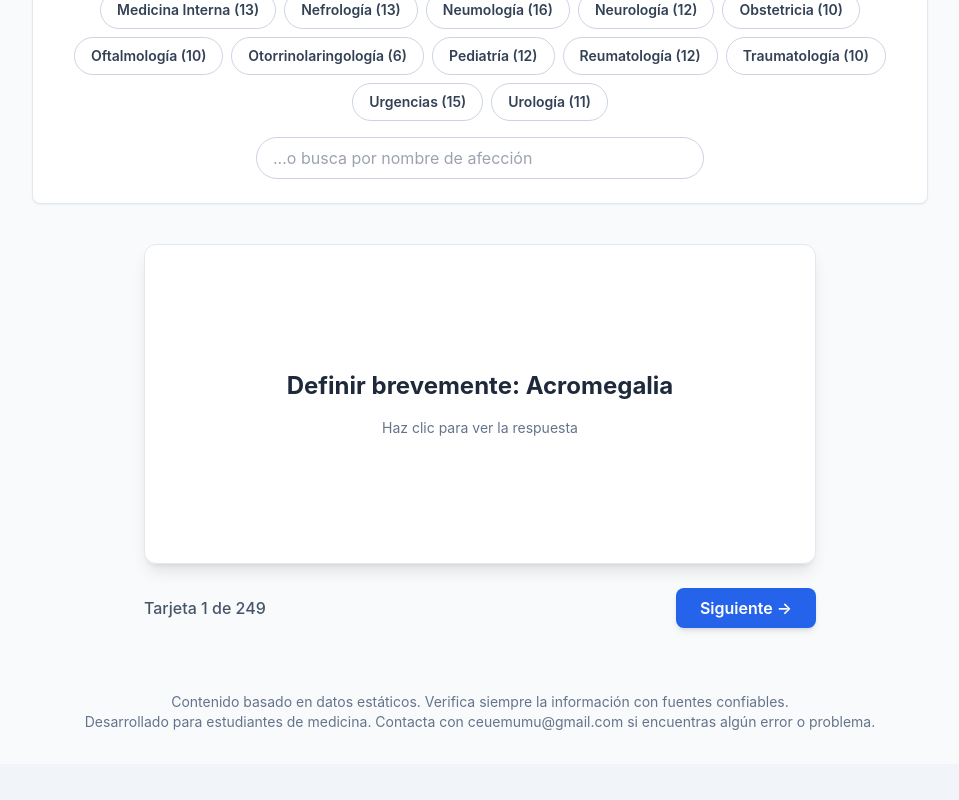
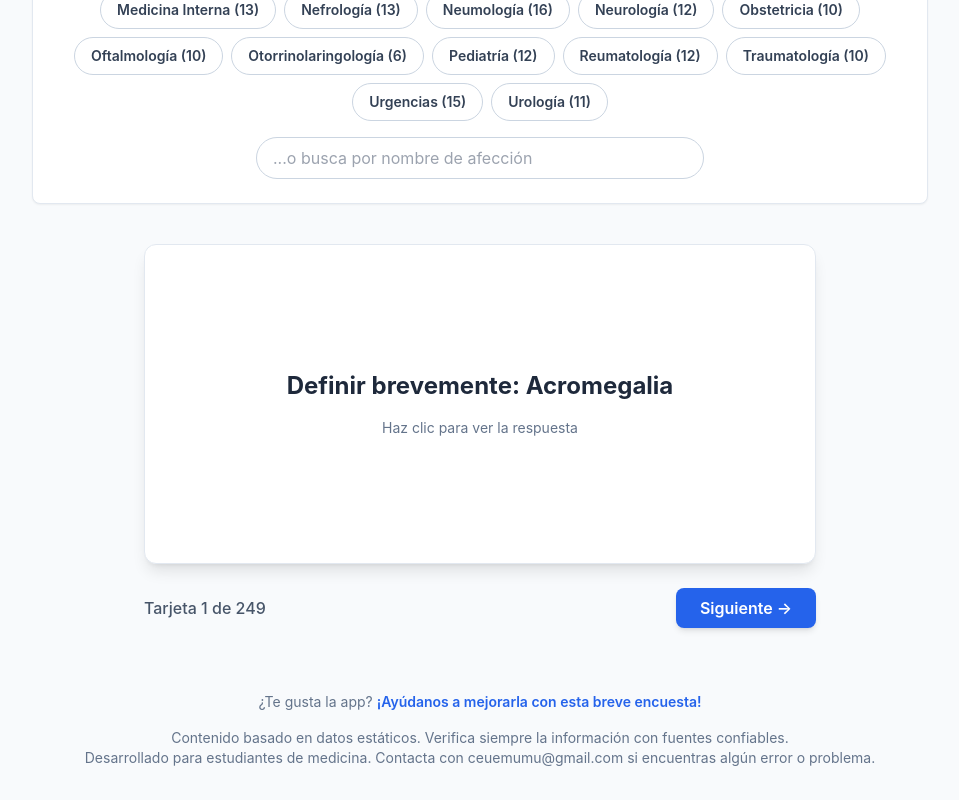
Before and after one commit to JGEL/Perlasclinicas, a React (Vite) app: page / in a window 1280 px wide. Shown: the part 518-1318 px from the top of the page, without its empty margins (160-1119 px from the left). Before the commit the page ends 1282 px from the top, so only its background shows below. Built offline with nearby package versions, Linux system fonts and the light colour scheme.

Commit message:
Update App.tsx

```diff
--- a/App.tsx
+++ b/App.tsx
@@ -210,6 +210,9 @@ const App: React.FC = () => {
         )}
 
         <footer className="text-center mt-16 text-sm text-slate-500">
+            <p className="mb-4">
+                ¿Te gusta la app? <a href="https://forms.gle/LFu69mpxDF1E5voX8" target="_blank" rel="noopener noreferrer" className="text-blue-600 hover:underline font-semibold">¡Ayúdanos a mejorarla con esta breve encuesta!</a>
+            </p>
             <p>Contenido basado en datos estáticos. Verifica siempre la información con fuentes confiables.</p>
             <p>Desarrollado para estudiantes de medicina. Contacta con ceuemumu@gmail.com si encuentras algún error o problema.</p>
         </footer>
```
